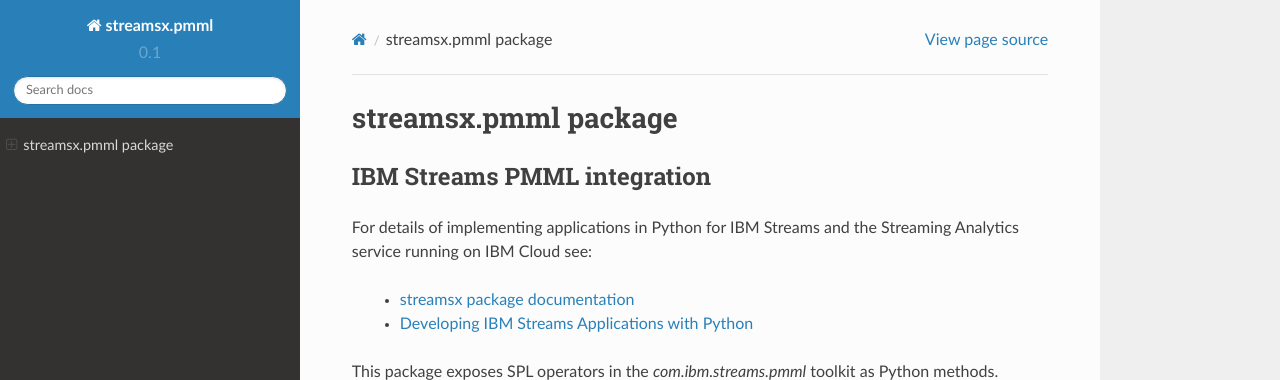
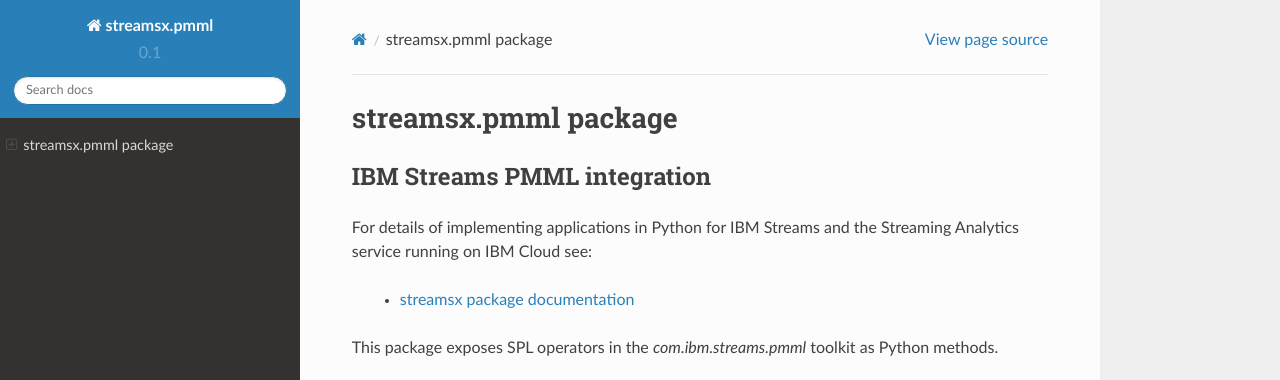
Before and after one commit to rnostream/pypi.streamsx.pmml, a Sphinx documentation site: the page built from package/docs/source/index.rst, in a window 1280 px wide, cut to the strip 0-380 px from the top of the page. Built offline with Sphinx 7.4.7 and the Read the Docs theme 2.0.0, drawn with Linux system fonts in a browser that asks for light colours.

Commit message:
update links

```diff
--- a/package/docs/source/index.rst
+++ b/package/docs/source/index.rst
@@ -8,9 +8,7 @@
 for IBM Streams and the Streaming Analytics service
 running on IBM Cloud see:
 
-  * `streamsx package documentation <http://ibmstreams.github.io/streamsx.topology/doc/releases/latest/pythondoc/index.html>`_
-
-  * `Developing IBM Streams Applications with Python <http://ibmstreams.github.io/streamsx.documentation/docs/python/1.6/python-appapi-devguide/>`_
+  * `streamsx package documentation <https://streamsxtopology.readthedocs.io/en/latest/>`_
 
 This package exposes SPL operators in the `com.ibm.streams.pmml` toolkit as Python methods.
 
```
Also changed, not shown: 1 other file.
